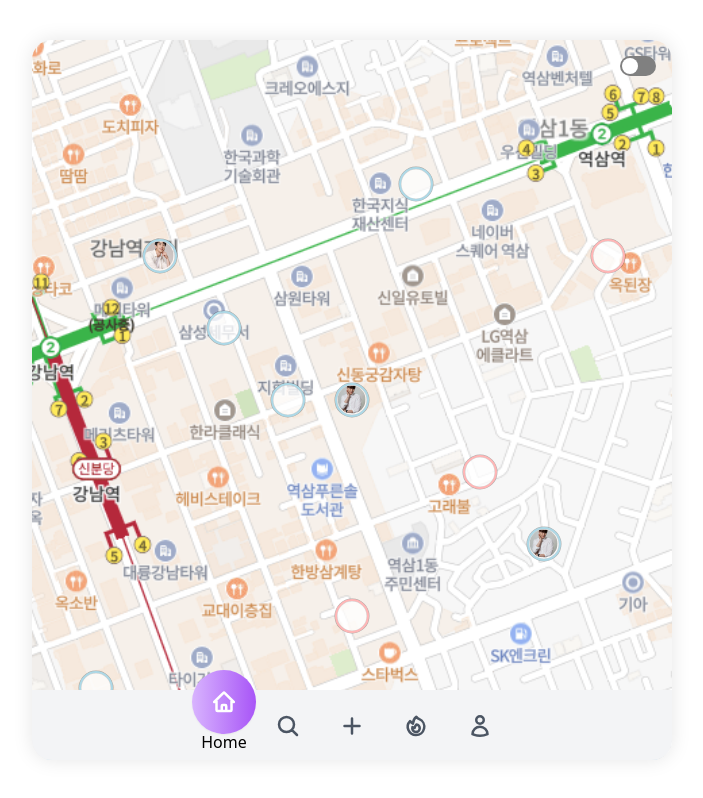
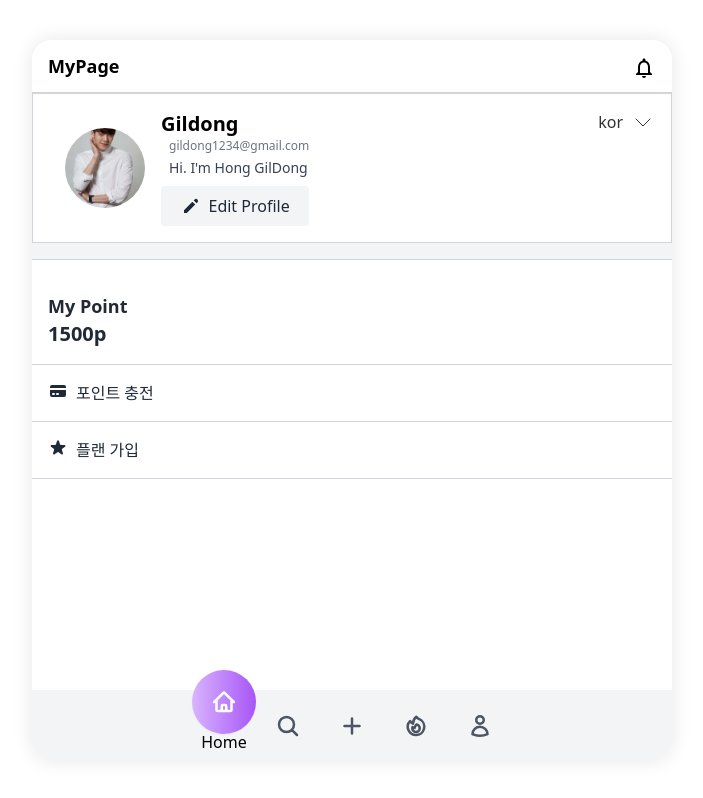
Before and after one commit to Codgm/PinAD_TedinIT, a Next.js app: page /homepage in a window 1280 px wide. Shown: the whole page, without its empty margins (288-991 px from the left). Built offline with nearby package versions, Linux system fonts and the light colour scheme.

Commit message:
fix-ProfileUI.js 디자인 수정

```diff
--- a/src/app/components/ProfileUI.js
+++ b/src/app/components/ProfileUI.js
@@ -18,7 +18,7 @@ const ProfileUI = () => {
   };
 
   return (
-    <div className="w-full max-w-md mx-auto bg-white shadow-lg rounded-lg overflow-hidden">
+    <div className="relative w-full h-full bg-white shadow-lg rounded-lg overflow-hidden">
       {/* Header 추가 */}
       <div className="relative bg-white text-black border-b border-gray-300 py-3 px-4">
         <h1 className="text-lg font-bold">MyPage</h1>
@@ -33,11 +33,11 @@ const ProfileUI = () => {
             </span>
       </div>
 
-      <div className="py-4 bg-gray-100">
+      <div className="bg-gray-100">
         <div className="space-y-4">
 
           <div className="relative flex items-center bg-white space-x-4 border border-gray-300 p-4">
-            <LanguageSwitcher/>
+          <LanguageSwitcher/>
             <div className="w-20 h-20 bg-gray-300 rounded-full overflow-hidden">
               <img src="/profileimg3.jpg" alt="김옥빈" className="w-full h-full object-cover" />
             </div>
--- a/src/app/components/home2.js
+++ b/src/app/components/home2.js
@@ -10,6 +10,7 @@ import WritePinStory from './writepinstory';
 import NavBar from './navbar';
 import LanguageSwitcher from './languageswitcher';
 import NewUI from './hotStoryUI';
+import ProfileUI from './ProfileUI';
 
 export default function Home2() {
   const [isChecked, setIsChecked] = useState(false);
@@ -121,15 +122,16 @@ export default function Home2() {
               </svg>
             </span> */}
             {/* <LanguageSwitcher></LanguageSwitcher>             */}
-            <label className={styles.switch}>
+            {/* <label className={styles.switch}>
               <input
                 type="checkbox"
                 checked={isChecked}
                 onChange={handleChange}
               />
               <span className={styles.slider}></span>
-            </label>
-            <MapList pins={pins} showAllPins={!isChecked}/>
+            </label> */}
+            {/* <MapList pins={pins} showAllPins={!isChecked}/> */}
+            <ProfileUI/>
             {/* <NewUI/> */}
             {/* {isChecked ? <PopularRecentPinStory/> : <MapList pins={pins} showAllPins={!isChecked} />} */}
             {isSearchBarOpen && (
```
